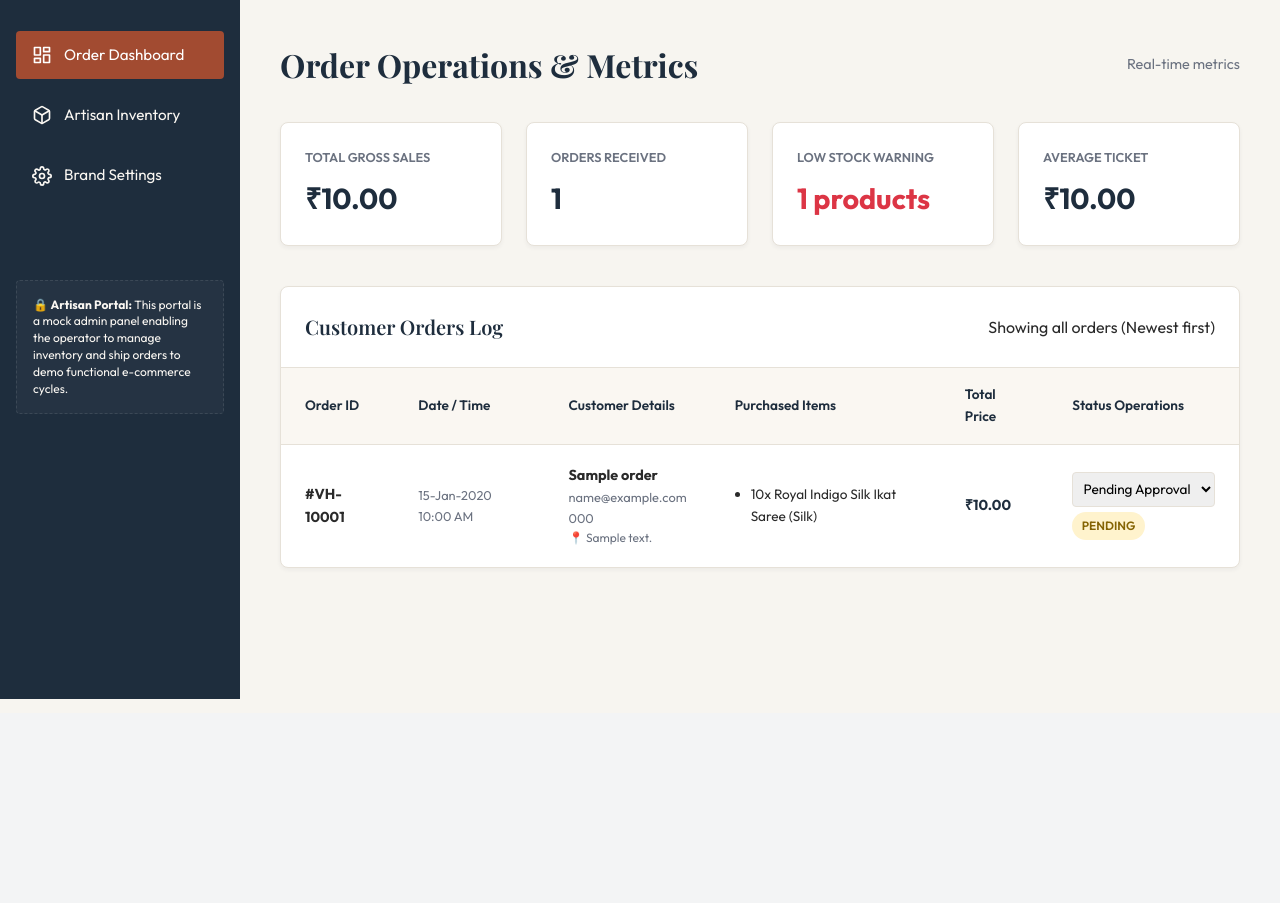
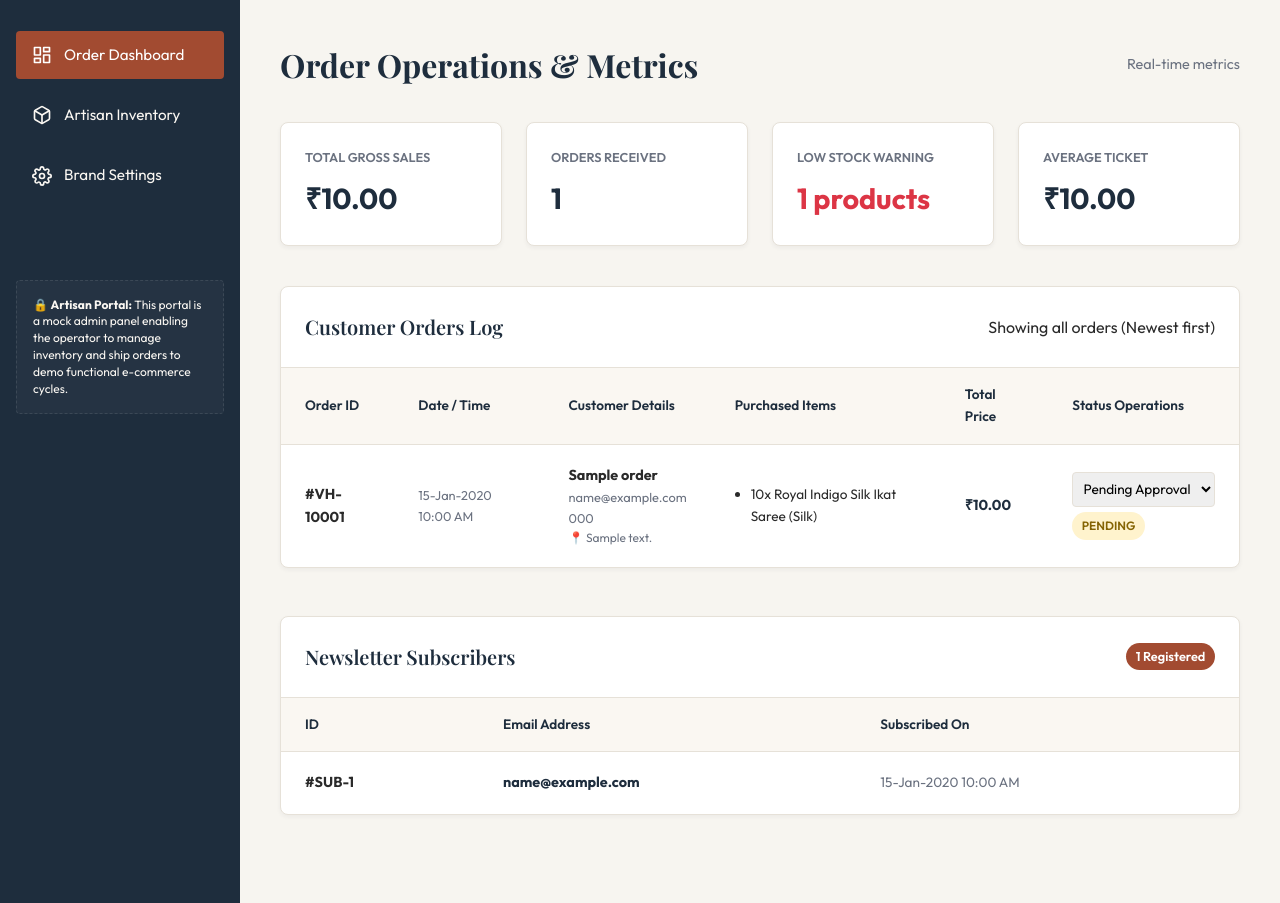
Before and after one commit to krravi204/handloom-shop, a Flask app: page /admin in a window 1280 px wide. Shown: the part 87-990 px from the top of the page. Before the commit the page ends 786 px from the top, so only its background shows below. Run offline with Flask 3, Linux system fonts and the light colour scheme; tables that the repository leaves empty hold one stand-in row (values such as "Sample post"); some web fonts are replaced.

Commit message:
Implement active newsletter subscription feature with subscriber logging database table and admin portal dashboard panel

```diff
--- a/app.py
+++ b/app.py
@@ -1,6 +1,6 @@
 import os
 from flask import Flask, render_template, request, session, redirect, url_for, jsonify, flash
-from models import db, Product, Order, OrderItem, StoreSettings
+from models import db, Product, Order, OrderItem, StoreSettings, Subscriber
 from database import init_db
 
 app = Flask(__name__)
@@ -336,7 +336,10 @@ def admin_dashboard():
         'avg_order': avg_order
     }
 
-    return render_template('admin/dashboard.html', orders=orders, metrics=metrics)
+    subscribers = Subscriber.query.order_by(Subscriber.id.desc()).all()
+    metrics['subscribers_count'] = len(subscribers)
+
+    return render_template('admin/dashboard.html', orders=orders, metrics=metrics, subscribers=subscribers)
 
 @app.route('/admin/order/update/<int:order_id>', methods=['POST'])
 def admin_order_update(order_id):
@@ -448,5 +451,30 @@ def admin_settings():
 
     return render_template('admin/settings.html', settings=settings)
 
+@app.route('/subscribe', methods=['POST'])
+def subscribe():
+    email = None
+    if request.is_json:
+        data = request.get_json() or {}
+        email = data.get('email', '').strip()
+    else:
+        email = request.form.get('email', '').strip()
+
+    if not email or '@' not in email:
+        return jsonify({'success': False, 'message': 'Please enter a valid email address.'}), 400
+
+    existing = Subscriber.query.filter_by(email=email).first()
+    if existing:
+        return jsonify({'success': True, 'message': 'You are already subscribed!'})
+
+    try:
+        new_subscriber = Subscriber(email=email)
+        db.session.add(new_subscriber)
+        db.session.commit()
+        return jsonify({'success': True, 'message': 'Thank you for subscribing to our artisan newsletter!'})
+    except Exception as e:
+        db.session.rollback()
+        return jsonify({'success': False, 'message': 'An error occurred. Please try again later.'}), 500
+
 if __name__ == '__main__':
     app.run(host='0.0.0.0', debug=True, port=8000)
--- a/static/js/main.js
+++ b/static/js/main.js
@@ -5,6 +5,7 @@ document.addEventListener('DOMContentLoaded', function() {
     setupCartDrawer();
     setupCreditCardInteraction();
     setupFilters();
+    setupNewsletter();
 });
 
 // Toast message helper
@@ -344,3 +345,37 @@ function setupFilters() {
         });
     }
 }
+
+// Active Newsletter Subscription Submission
+function setupNewsletter() {
+    const form = document.getElementById('newsletter-form');
+    if (!form) return;
+
+    form.addEventListener('submit', function(e) {
+        e.preventDefault();
+        const emailInput = document.getElementById('newsletter-email');
+        if (!emailInput) return;
+
+        const email = emailInput.value.trim();
+        if (!email) return;
+
+        fetch('/subscribe', {
+            method: 'POST',
+            headers: { 'Content-Type': 'application/json' },
+            body: JSON.stringify({ email: email })
+        })
+        .then(res => res.json())
+        .then(data => {
+            if (data.success) {
+                showToast(data.message, 'success');
+                form.reset();
+            } else {
+                showToast(data.message, 'error');
+            }
+        })
+        .catch(err => {
+            console.error(err);
+            showToast("Connection error. Please try again.", 'error');
+        });
+    });
+}
--- a/templates/admin/dashboard.html
+++ b/templates/admin/dashboard.html
@@ -144,6 +144,42 @@
                 </div>
                 {% endif %}
             </div>
+
+            <!-- Subscribers Table Card -->
+            <div class="table-card" style="margin-top: 3rem; margin-bottom: 3rem;">
+                <div class="table-card-header" style="display: flex; justify-content: space-between; align-items: center;">
+                    <h3 style="font-size: 1.25rem; font-weight: 600;">Newsletter Subscribers</h3>
+                    <span style="background-color: var(--primary); color: white; padding: 0.2rem 0.6rem; border-radius: 20px; font-size: 0.8rem; font-weight: 600;">
+                        {{ metrics.subscribers_count }} Registered
+                    </span>
+                </div>
+
+                {% if subscribers %}
+                <table class="admin-table">
+                    <thead>
+                        <tr>
+                            <th>ID</th>
+                            <th>Email Address</th>
+                            <th>Subscribed On</th>
+                        </tr>
+                    </thead>
+                    <tbody>
+                        {% for sub in subscribers %}
+                        <tr>
+                            <td><strong>#SUB-{{ sub.id }}</strong></td>
+                            <td><strong style="color: var(--secondary);">{{ sub.email }}</strong></td>
+                            <td style="font-size: 0.85rem; color: var(--text-muted);">{{ sub.created_at.strftime('%d-%b-%Y %I:%M %p') }}</td>
+                        </tr>
+                        {% endfor %}
+                    </tbody>
+                </table>
+                {% else %}
+                <div style="text-align: center; padding: 3rem 0; color: var(--text-muted);">
+                    <svg xmlns="http://www.w3.org/2000/svg" width="40" height="40" viewBox="0 0 24 24" fill="none" stroke="currentColor" stroke-width="1.5" stroke-linecap="round" stroke-linejoin="round" style="opacity: 0.4; margin-bottom: 1rem;"><path d="M4 4h16c1.1 0 2 .9 2 2v12c0 1.1-.9 2-2 2H4c-1.1 0-2-.9-2-2V6c0-1.1.9-2 2-2z"></path><polyline points="22,6 12,13 2,6"></polyline></svg>
+                    <p>No active newsletter subscribers yet.</p>
+                </div>
+                {% endif %}
+            </div>
         </main>
     </div>
 
--- a/templates/base.html
+++ b/templates/base.html
@@ -118,8 +118,8 @@
             <div class="footer-col footer-newsletter">
                 <h4>Artisan Dispatch</h4>
                 <p>Subscribe to receive stories from our weaver collectives and exclusive pre-orders.</p>
-                <form class="newsletter-form" onsubmit="event.preventDefault(); showToast('Subscribed! Thank you for supporting weavers.'); this.reset();">
-                    <input type="email" placeholder="Your Email Address" required>
+                <form class="newsletter-form" id="newsletter-form">
+                    <input type="email" id="newsletter-email" name="email" placeholder="Your Email Address" required>
                     <button type="submit" class="btn btn-accent" style="padding: 0.6rem 1.2rem;">Join</button>
                 </form>
             </div>
```
Also changed, not shown: models.py (+7 -0 lines).
